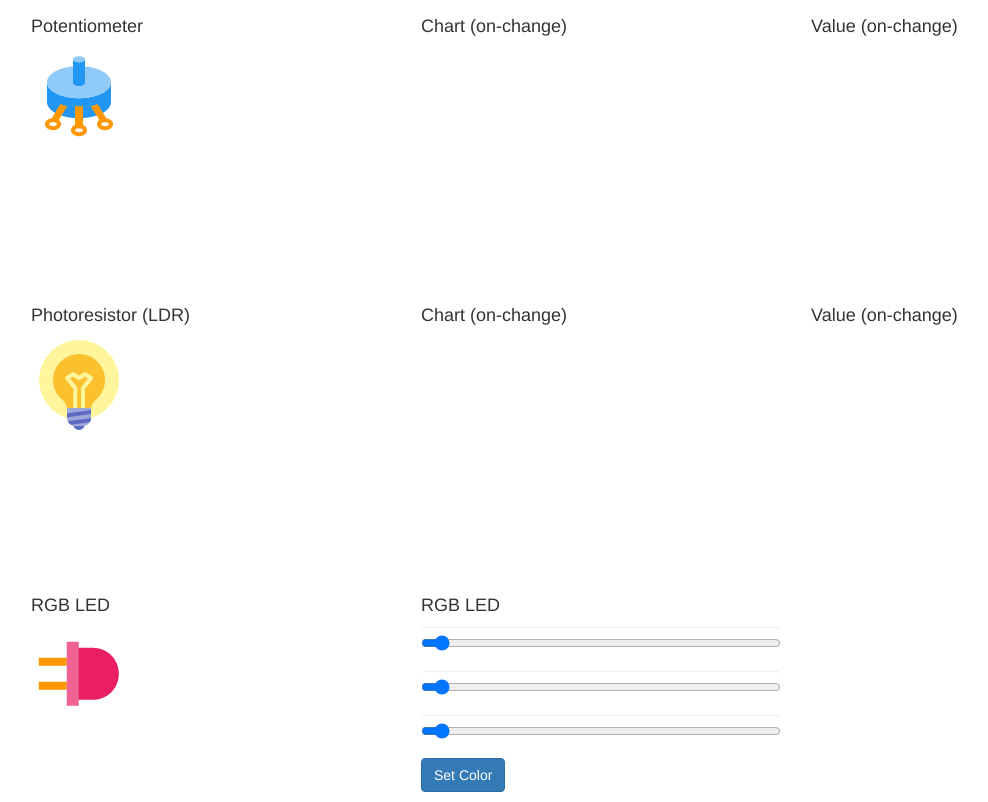
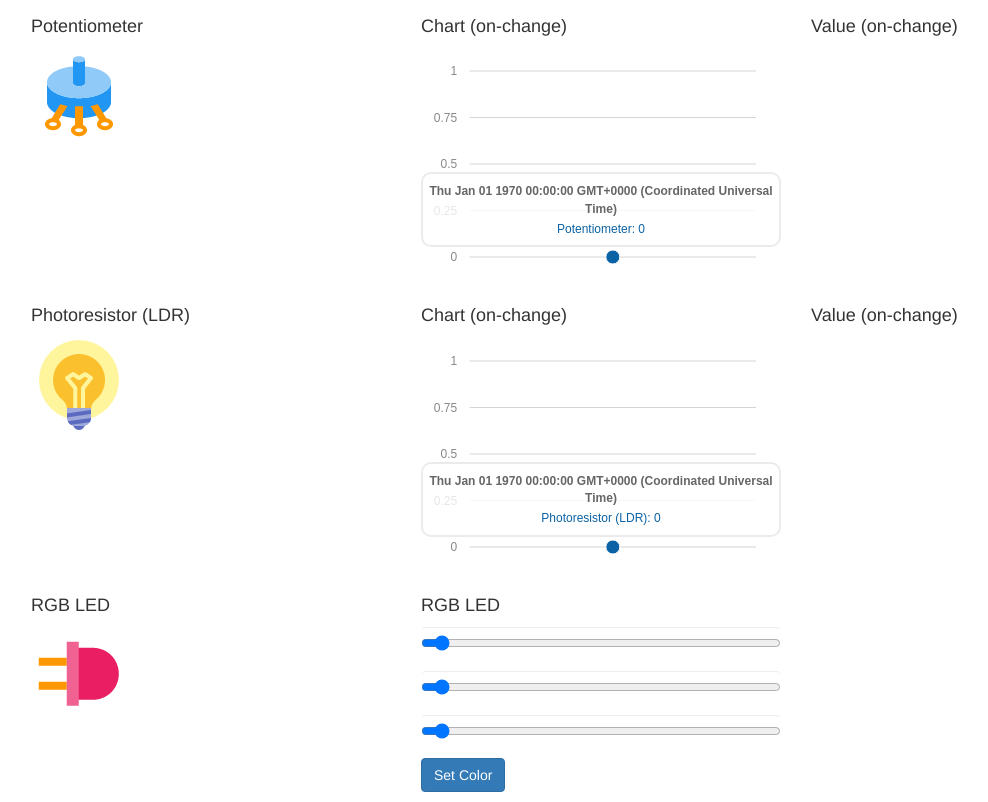
Before and after one commit to josejuansanchez/NanoPlayBoard-Johnny-Five, a website: page dashboard/index.html in a window 1280 px wide. Shown: the part 63-865 px from the top of the page, without its empty margins (39-1027 px from the left). Drawn offline with nearby package versions, Linux system fonts and the light colour scheme; files that its build step writes are made by us from their sources; no server answers; files whose address does not match are found by name.

Commit message:
Added initial values for the charts

```diff
--- a/dashboard/index.html
+++ b/dashboard/index.html
@@ -145,7 +145,7 @@
       // Morris.js
       const MAX = 10;
       var potIndex = 0;
-      var potChartData = [];
+      var potChartData = [{timestamp:0, value:0}];
 
       var potChart = new Morris.Line({
         element: 'potchart',
@@ -156,7 +156,7 @@
       });
 
       var ldrIndex = 0;
-      var ldrChartData = [];
+      var ldrChartData = [{timestamp:0, value:0}];
 
       var ldrChart = new Morris.Line({
         element: 'ldrchart',
```
